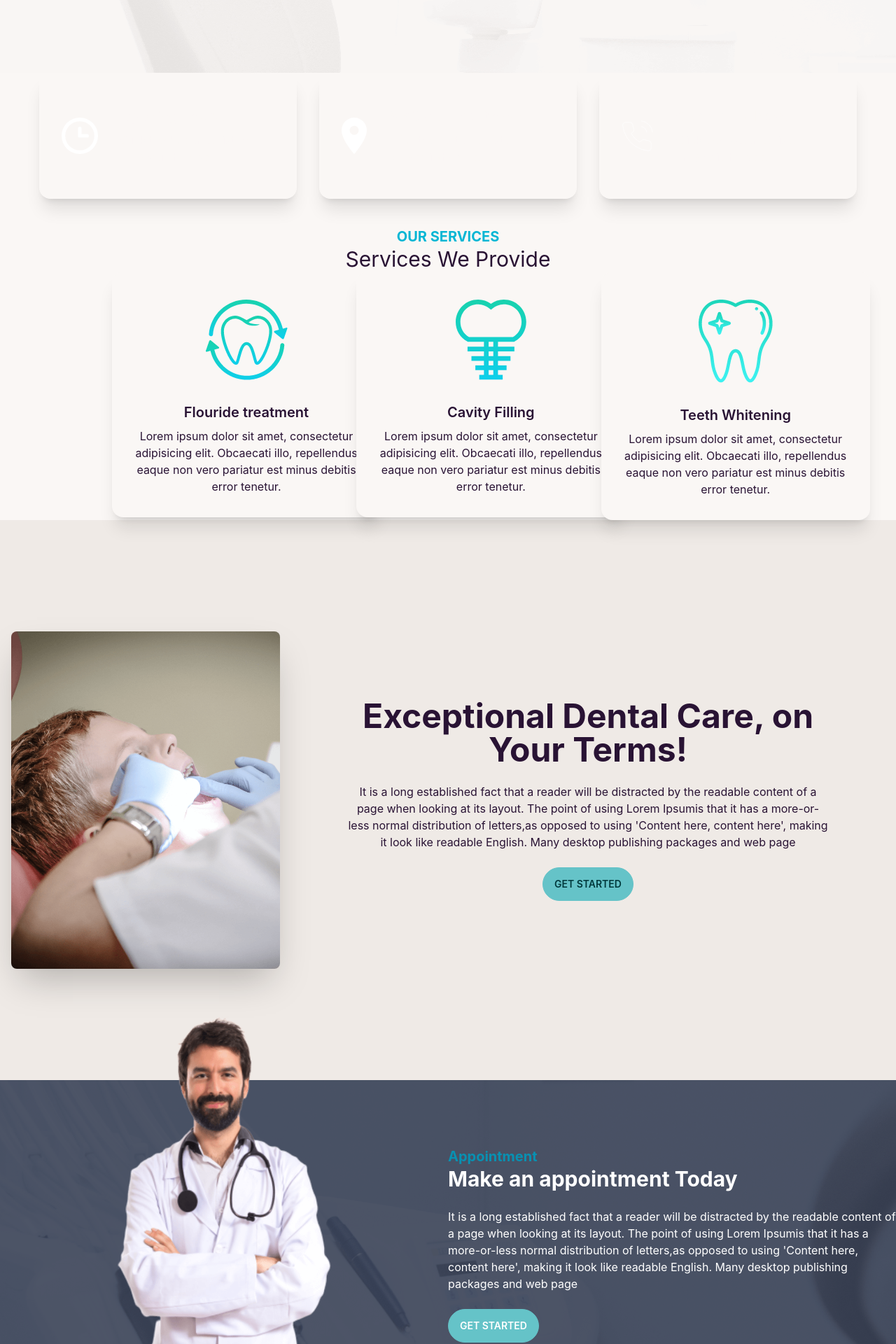
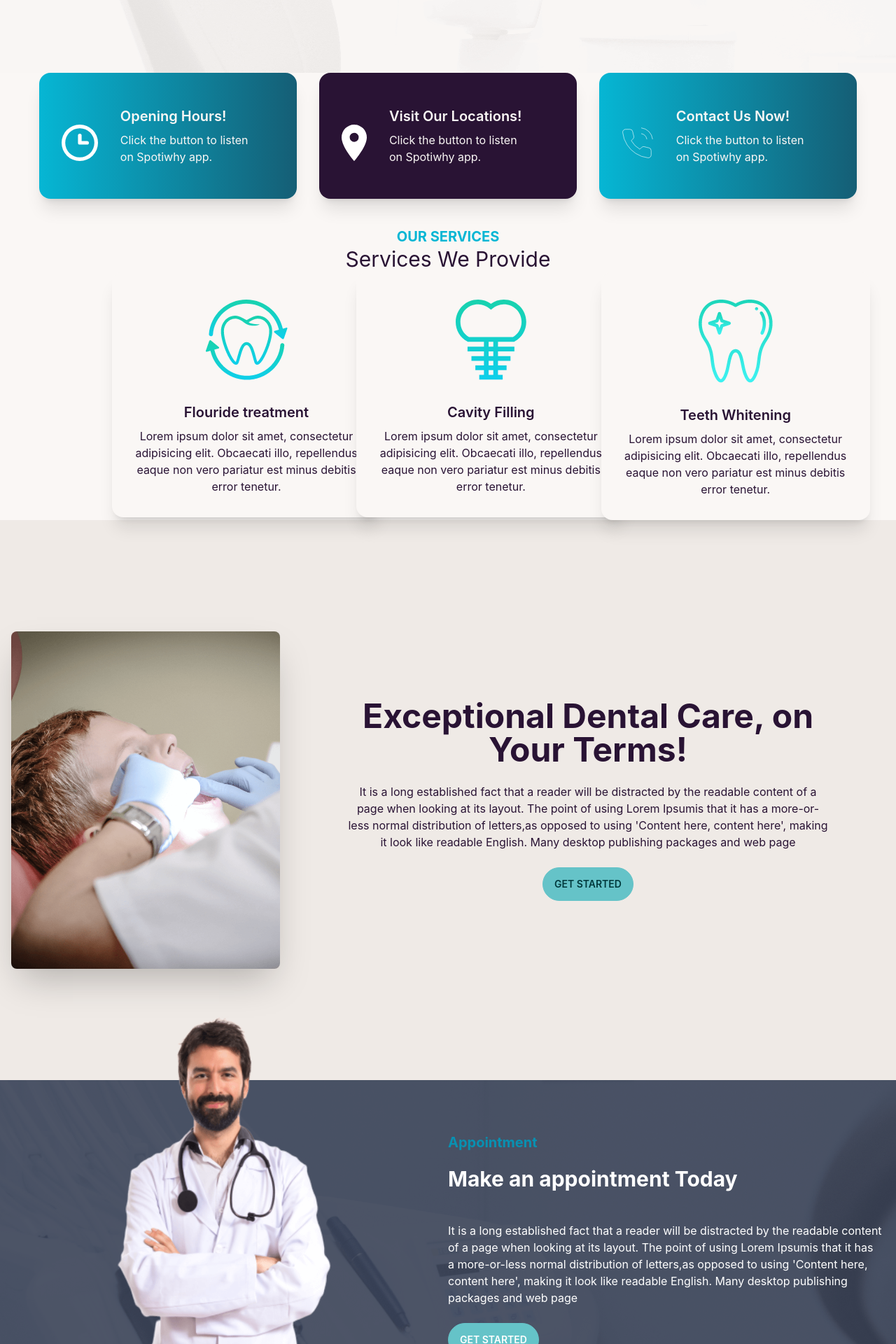
Before and after one commit to MonzurAlam-Git/client__SmileCraft-Dentistry, a React (Create React App) app: page / in a window 1280 px wide. Shown: the part 760-2680 px from the top of the page at 70% size. Built offline with nearby package versions, Linux system fonts and the light colour scheme.

Commit message:
home page done

```diff
--- a/public/index.html
+++ b/public/index.html
@@ -24,7 +24,7 @@
       work correctly both with client-side routing and a non-root public URL.
       Learn how to configure a non-root public URL by running `npm run build`.
     -->
-    <title>React App</title>
+    <title>Doctors Portal</title>
   </head>
   <body>
     <noscript>You need to enable JavaScript to run this app.</noscript>
--- a/src/Pages/Home/Appointment.js
+++ b/src/Pages/Home/Appointment.js
@@ -4,11 +4,6 @@ import dr from "../../../src/assets/images/doctor.png"
 import PrimaryButton from '../Shared/Button/PrimaryButton';
 
 const Appointment = () => {
-    // const style = {
-    //     height: "433px",
-    //     width: "1900px",
-    //     backgroundImage: `url(${appointment})`
-    // }
 
     return (
         <div>
@@ -23,9 +18,9 @@ const Appointment = () => {
                             <img alt='doctor' style={{ height: "620px", width: "606px" }} src={dr} className="  " />
                         </div>
 
-                        <div className='flex-1'>
+                        <div className='flex-1 px-5 '>
                             <h1 className="text-xl font-bold text-cyan-600">Appointment</h1>
-                            <h1 className="text-3xl font-bold text-white">Make an appointment Today</h1>
+                            <h1 className="text-3xl font-bold text-white py-5">Make an appointment Today</h1>
                             <p className="py-6 text-white">It is a long established fact that a reader will be distracted by the readable content of a page when looking at its layout. The point of using Lorem Ipsumis that it has a more-or-less normal distribution of letters,as opposed to using 'Content here, content here', making it look like readable English. Many desktop publishing packages and web page</p>
                             <PrimaryButton>Get Started</PrimaryButton>
                         </div>
--- a/src/Pages/Home/Info/Info.js
+++ b/src/Pages/Home/Info/Info.js
@@ -7,9 +7,9 @@ import marker from "../../../assets/icons/marker.svg"
 const Info = () => {
     return (
         <div className='bg-dark-100 grid grid-cols-1 lg:grid-cols-3 mx-10'>
-            <InfoCard bgclassName="bg-gradient-to-r from-cyan-500 to-cyan-800" cardTitle="Opening Hours" img={clock}></InfoCard>
-            <InfoCard bgclassName=" bg-base-content" cardTitle="Visit Our Locations" img={marker}></InfoCard>
-            <InfoCard bgclassName="bg-gradient-to-r from-cyan-500 to-cyan-800" cardTitle="Contact Us Now" img={phone}></InfoCard>
+            <InfoCard bgClass="bg-gradient-to-r from-cyan-500 to-cyan-800" cardTitle="Opening Hours" img={clock}></InfoCard>
+            <InfoCard bgClass=" bg-base-content" cardTitle="Visit Our Locations" img={marker}></InfoCard>
+            <InfoCard bgClass="bg-gradient-to-r from-cyan-500 to-cyan-800" cardTitle="Contact Us Now" img={phone}></InfoCard>
         </div>
     );
 };
--- a/src/Pages/Home/Info/InfoCard.js
+++ b/src/Pages/Home/Info/InfoCard.js
@@ -4,7 +4,7 @@ const InfoCard = ({ img, cardTitle, bgClass }) => {
     return (
         <div>
             <div className={`card mx-4 px-8 py-4 mb-10 text-base-100 lg:card-side shadow-xl ${bgClass}`}>
-                <figure>
+                <figure className='pt-5'>
                     <img src={img} alt="Album" />
                 </figure>
                 <div className="card-body">
```
